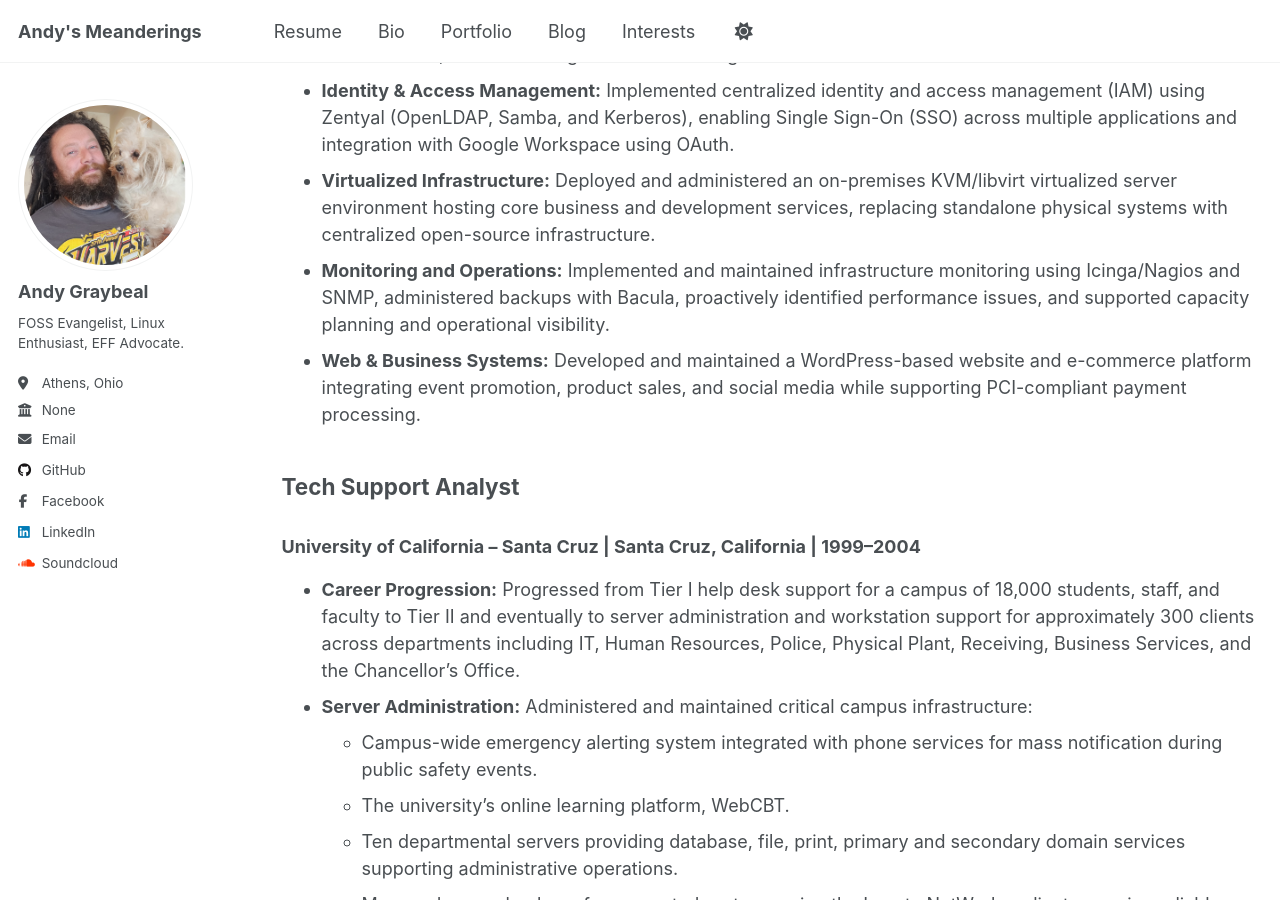
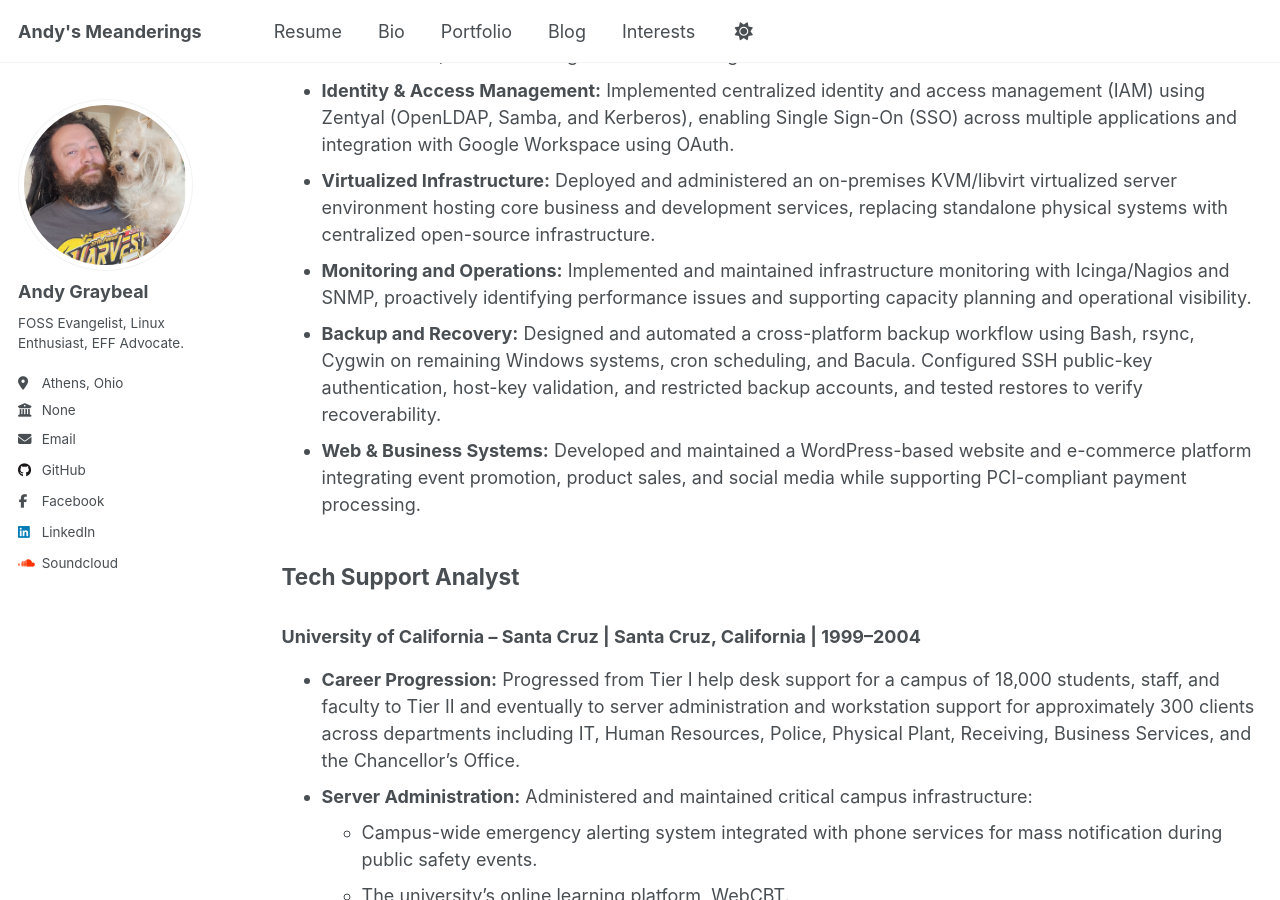
Before and after one commit to andy-graybeal/andy-graybeal.github.io, a Jekyll site: the page built from _pages/resume.md, in a window 1280 px wide and 900 px high, scrolled down 830 px. Built offline with Jekyll 4.4.1, drawn with Linux system fonts in a browser that asks for light colours; a script that is not in the unit is left out.

Commit message:
Update resume with monitoring and backup details
Refined monitoring operations description and added backup workflow details.

```diff
--- a/_pages/resume.md
+++ b/_pages/resume.md
@@ -25,7 +25,8 @@ I am a systems and network administrator with extensive hands-on experience supp
   * **Linux Migration:** Led an organization-wide migration from Windows to Linux, implementing LTSP to centrally manage approximately 20 workstations supporting 90 users, improving system stability, reducing vulnerabilities, and eliminating software licensing costs.
   * **Identity & Access Management:** Implemented centralized identity and access management (IAM) using Zentyal (OpenLDAP, Samba, and Kerberos), enabling Single Sign-On (SSO) across multiple applications and integration with Google Workspace using OAuth.
   * **Virtualized Infrastructure:** Deployed and administered an on-premises KVM/libvirt virtualized server environment hosting core business and development services, replacing standalone physical systems with centralized open-source infrastructure.
-  * **Monitoring and Operations:** Implemented and maintained infrastructure monitoring using Icinga/Nagios and SNMP, administered backups with Bacula, proactively identified performance issues, and supported capacity planning and operational visibility.
+  * **Monitoring and Operations:** Implemented and maintained infrastructure monitoring with Icinga/Nagios and SNMP, proactively identifying performance issues and supporting capacity planning and operational visibility.
+  * **Backup and Recovery:** Designed and automated a cross-platform backup workflow using Bash, rsync, Cygwin on remaining Windows systems, cron scheduling, and Bacula. Configured SSH public-key authentication, host-key validation, and restricted backup accounts, and tested restores to verify recoverability.
   * **Web & Business Systems:** Developed and maintained a WordPress-based website and e-commerce platform integrating event promotion, product sales, and social media while supporting PCI-compliant payment processing.
 
 ## Tech Support Analyst
```
